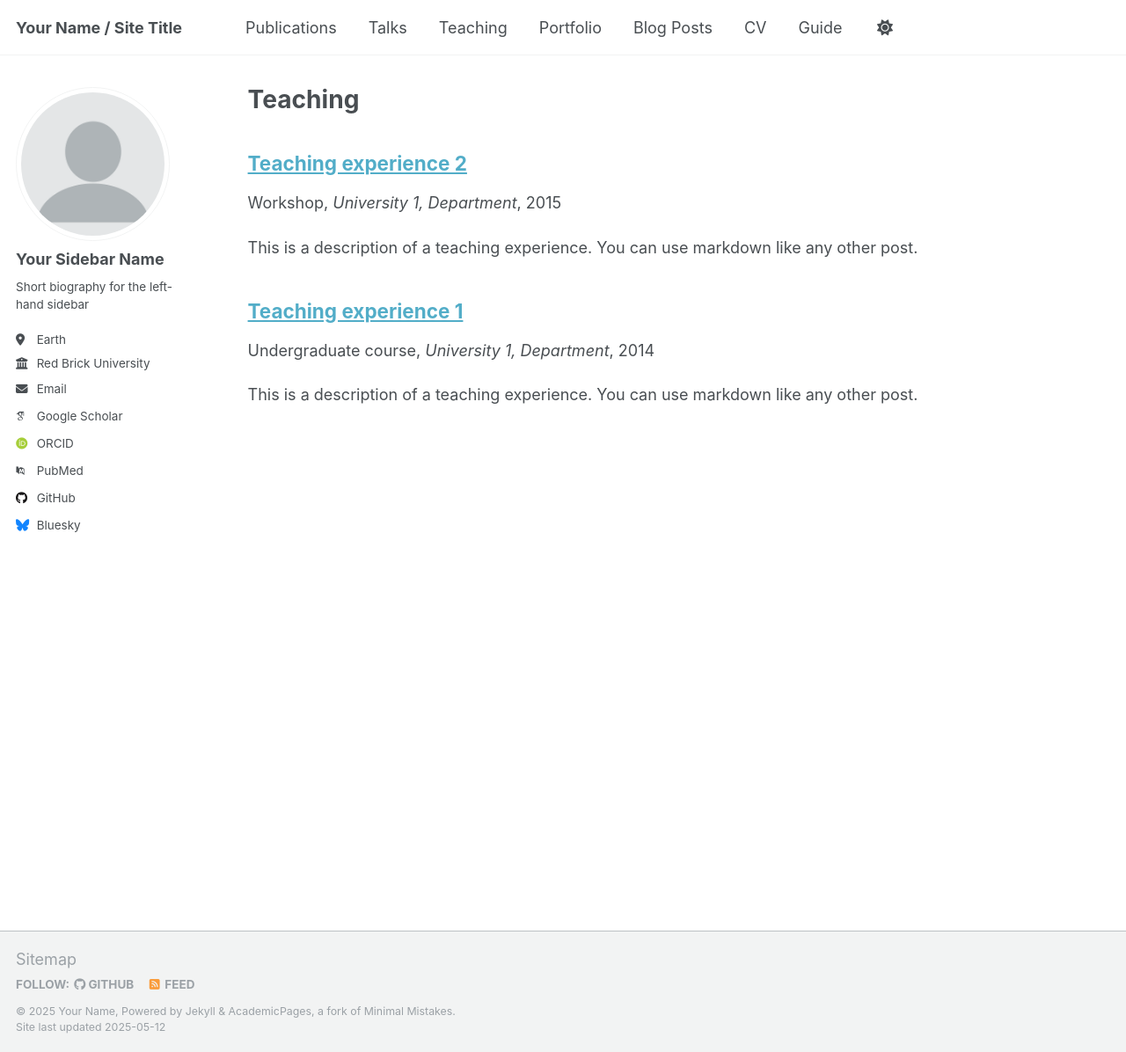
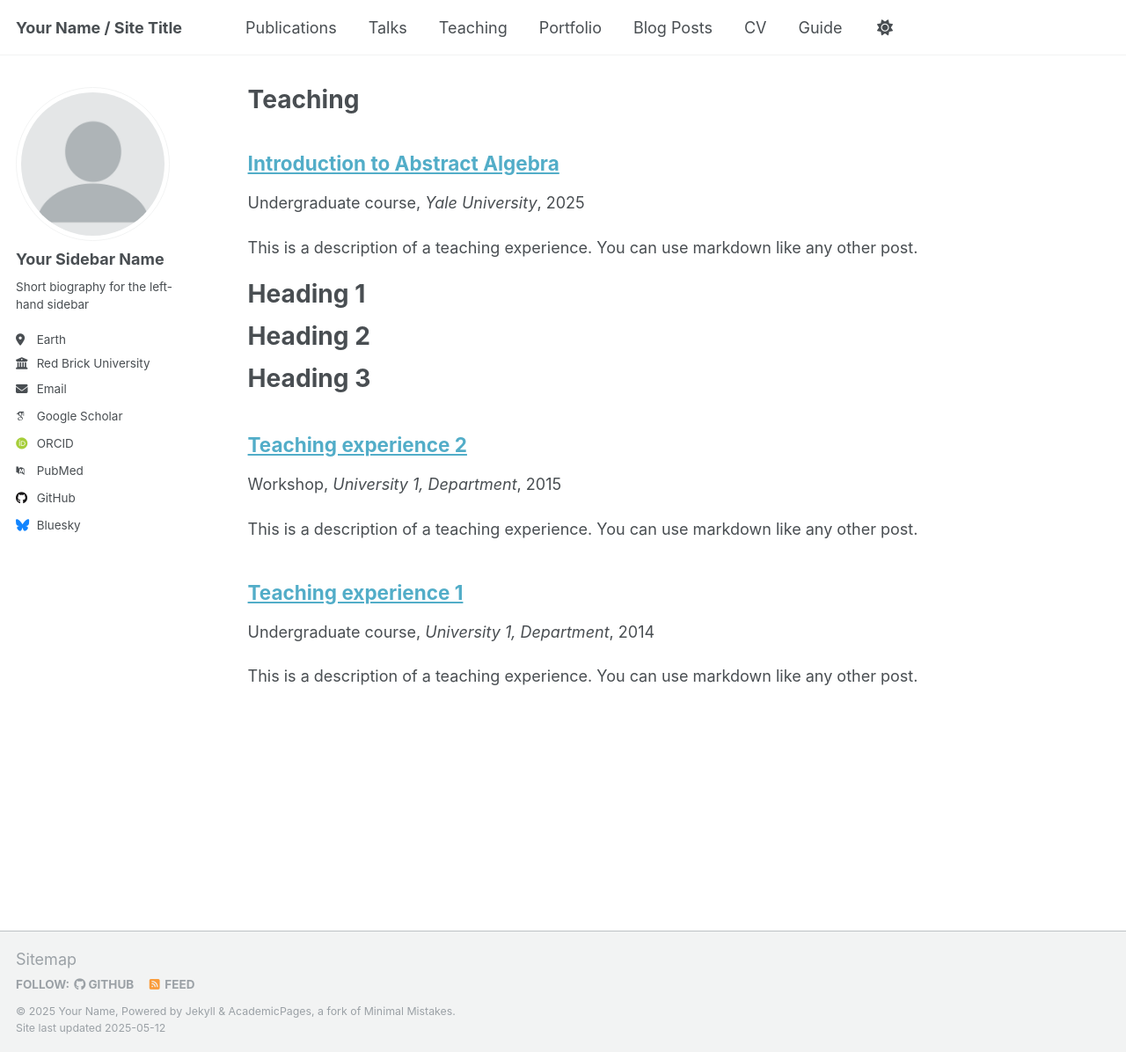
Before and after one commit to Nripke/Noah-Ripke, a Jekyll site: the page built from _pages/teaching.html, in a window 1280 px wide and 1196 px high. Shown: the whole window at 88% size. Built offline with Jekyll 4.4.1, drawn with Linux system fonts in a browser that asks for light colours; some web fonts are replaced; a file with an impossible date is left out.

Commit message:
Update AbstractAlgebraTeaching.md

```diff
--- a/_teaching/AbstractAlgebraTeaching.md
+++ b/_teaching/AbstractAlgebraTeaching.md
@@ -4,8 +4,8 @@ collection: teaching
 type: "Undergraduate course"
 permalink:
 venue: "Yale University"
-date: 2025
-location: ""
+date: 2025-01-01
+location: "Yale University"
 ---
 
 This is a description of a teaching experience. You can use markdown like any other post.
```
